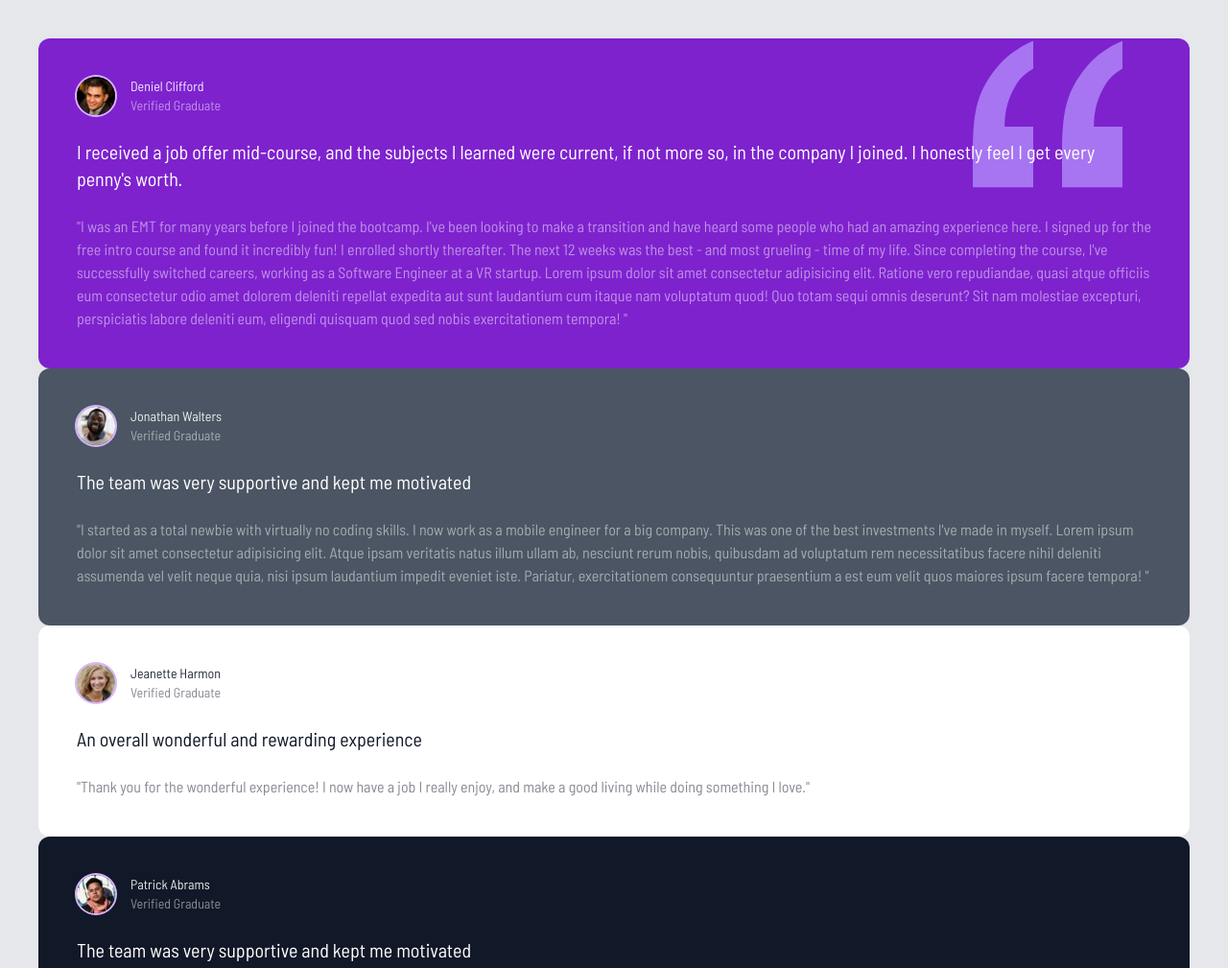
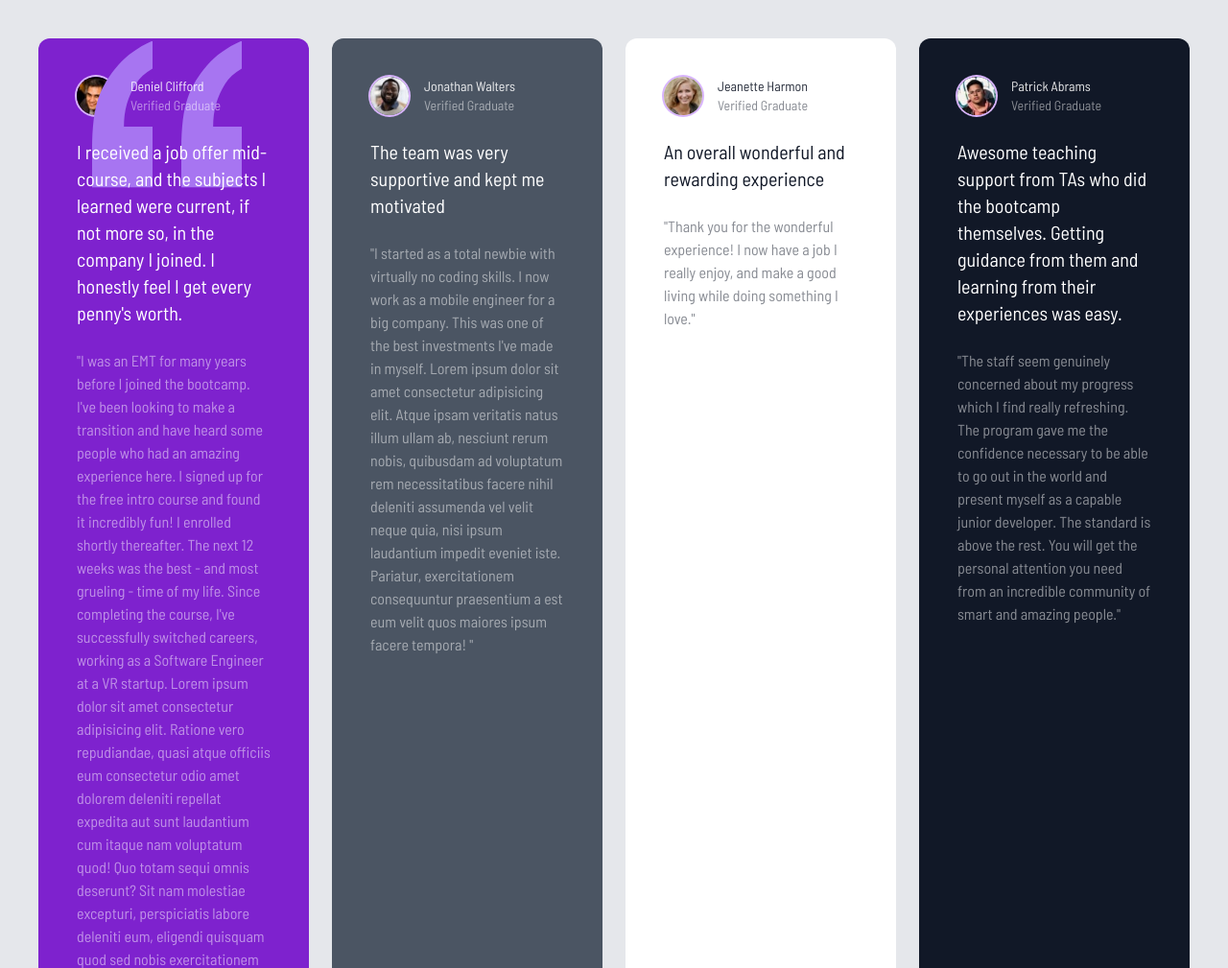
Before and after one commit to MuhammadTurkmen/Testimonial-Grid, a website: page index.html in a window 1280 px wide. Shown: the top 1009 px of the page at 96% size. Drawn offline with Linux system fonts and the light colour scheme.

Commit message:
adding grid

```diff
--- a/index.html
+++ b/index.html
@@ -17,7 +17,8 @@
     <!-- Global Container -->
     <div class="container mx-auto max-w-7xl p-2 md:p-10">
       <!-- Grid Container -->
-      <div class="text-white">
+      <div
+        class="grid gap-6 grid-cols-1 text-white md:grid-cols-4 md:grid-rows-2">
         <!-- Box 1 -->
         <div class="relative p-10 rounded-xl bg-purple-700">
           <!-- Quotes Image -->
@@ -165,19 +166,18 @@
 
           <!-- Large Text -->
           <p class="mt-6 text-xl">
-            The team was very supportive and kept me motivated
+            Awesome teaching support from TAs who did the bootcamp themselves.
+            Getting guidance from them and learning from their experiences was
+            easy.
           </p>
           <!-- Small Text -->
           <p class="mt-6 opacity-50">
-            "I started as a total newbie with virtually no coding skills. I now
-            work as a mobile engineer for a big company. This was one of the
-            best investments I've made in myself. Lorem ipsum dolor sit amet
-            consectetur adipisicing elit. Atque ipsam veritatis natus illum
-            ullam ab, nesciunt rerum nobis, quibusdam ad voluptatum rem
-            necessitatibus facere nihil deleniti assumenda vel velit neque quia,
-            nisi ipsum laudantium impedit eveniet iste. Pariatur, exercitationem
-            consequuntur praesentium a est eum velit quos maiores ipsum facere
-            tempora! "
+            "The staff seem genuinely concerned about my progress which I find
+            really refreshing. The program gave me the confidence necessary to
+            be able to go out in the world and present myself as a capable
+            junior developer. The standard is above the rest. You will get the
+            personal attention you need from an incredible community of smart
+            and amazing people."
           </p>
         </div>
       </div>
```
Also changed, not shown: css/style.css.
